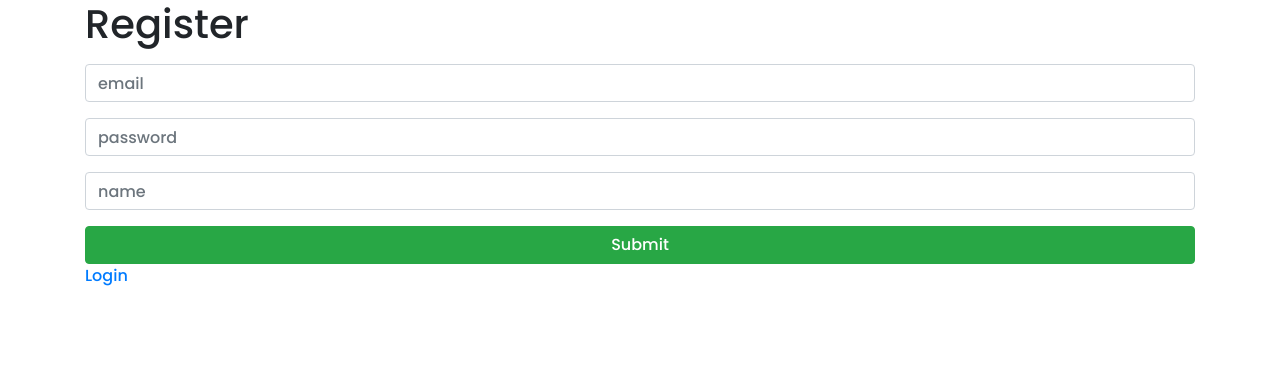
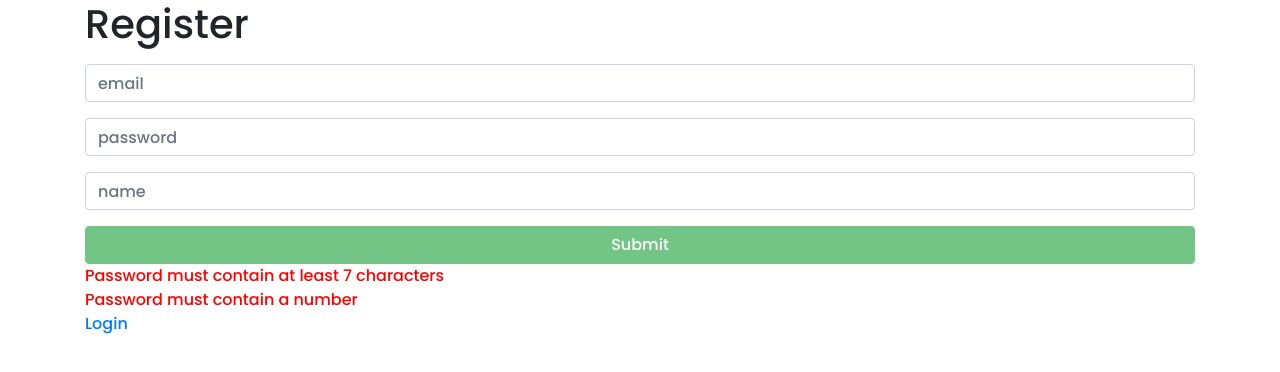
Before and after one commit to Angus-Woodman/Habitapp, a React app in the folder client/: page /register in a window 1280 px wide. Shown: the top 372 px of the page. Built offline with nearby package versions, Linux system fonts and the light colour scheme; no server answers.

Commit message:
checks password for 8 char and a number

```diff
--- a/client/package.json
+++ b/client/package.json
@@ -39,6 +39,7 @@
     "react": "^16.13.1",
     "react-dom": "^16.13.1",
     "react-modal": "^3.11.2",
+    "react-password-strength": "^2.4.0",
     "react-router-dom": "^5.2.0",
     "react-toastify": "^6.0.8"
   }
--- a/client/src/Containers/Register.js
+++ b/client/src/Containers/Register.js
@@ -18,6 +18,9 @@ const Register = ({setAuth}) => {
 
     const onSubmitForm = async e => {
     e.preventDefault();
+    console.log(email)
+    console.log(password)
+    console.log(name)
     try {
       const body = { email, password, name };
       const response = await fetch(
@@ -42,7 +45,16 @@ const Register = ({setAuth}) => {
       console.error(err.message);
     }
   };
-
+const inputProps = {
+  placeholder: 'Password',
+  className: 'form-control my-3'
+}
+const numberCheck = () => {
+    const matches = inputs.password.match(/\d+/g)
+  if (matches != null) {
+    return true
+  }
+}
   return (
     <Fragment>
     <h1> Register </h1>
@@ -55,6 +67,7 @@ const Register = ({setAuth}) => {
           onChange={e => onChange(e)}
           className="form-control my-3"
         />
+
         <input
           type="password"
           name="password"
@@ -71,8 +84,11 @@ const Register = ({setAuth}) => {
           onChange={e => onChange(e)}
           className="form-control my-3"
         />
-        <button className="btn btn-success btn-block">Submit</button>
+        <button disabled={inputs.password.length > 7 && numberCheck() ? false : true}className="btn btn-success btn-block">Submit</button>
+        <div className={inputs.password.length > 7 ? 'green' : 'red'}>Password must contain at least 7 characters</div>
+        <div className={numberCheck() ? 'green' : 'red'}>Password must contain a number</div>
       </form>
+
       <Link to="/login">Login</Link>
     </Fragment>
   );
--- a/client/src/styles/App.css
+++ b/client/src/styles/App.css
@@ -2,3 +2,10 @@
 body {
   font-family: "Poppins", sans-serif;
 }
+
+.green {
+  color: green;
+}
+.red {
+  color: red;
+}
```
Also changed, not shown: 1 other file (tests, documents, lock files or other folders).
